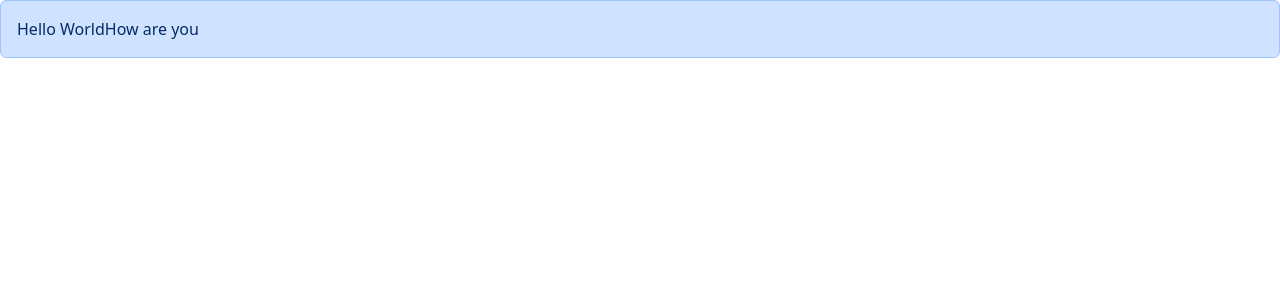
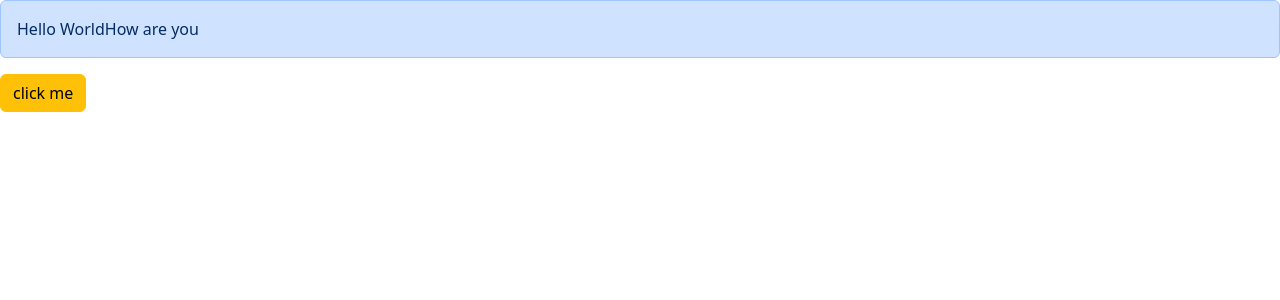
Before and after one commit to 02-ahmed/react-app, a React (Vite) app: page / in a window 1280 px wide. Shown: the top 300 px of the page. Built offline with nearby package versions, Linux system fonts and the light colour scheme.

Commit message:
exercise on button component

```diff
--- a/src/App.tsx
+++ b/src/App.tsx
@@ -1,5 +1,6 @@
 import ListGroup from "./components/ListGroup";
 import Alert from "./components/alert";
+import Button from "./components/button";
 
 function App() {
   /* let items = [
@@ -23,6 +24,7 @@ function App() {
       <Alert>
         Hello World<span>How are you</span>
       </Alert>
+      <Button onClick={() => console.log("clicked")} color="warning" >click me</Button>
     </>
   )
 }
--- /dev/null
+++ b/src/components/button.tsx
@@ -0,0 +1,21 @@
+interface Props {
+  children:string;
+  onClick: () => void;
+  color?: 'primary'|'secondary'|'danger'|'warning';
+}
+
+/* function Button({ButtonText}:Props) {
+  return (
+    <div>
+      <button className="btn btn-primary">{ButtonText}</button>
+    </div>
+  )
+} */
+
+const Button = ({children, onClick, color='primary'}:Props) => {
+  return (
+    <button className={'btn btn-' + color } onClick={onClick}>{children}</button>
+  )
+}
+
+export default Button
```
